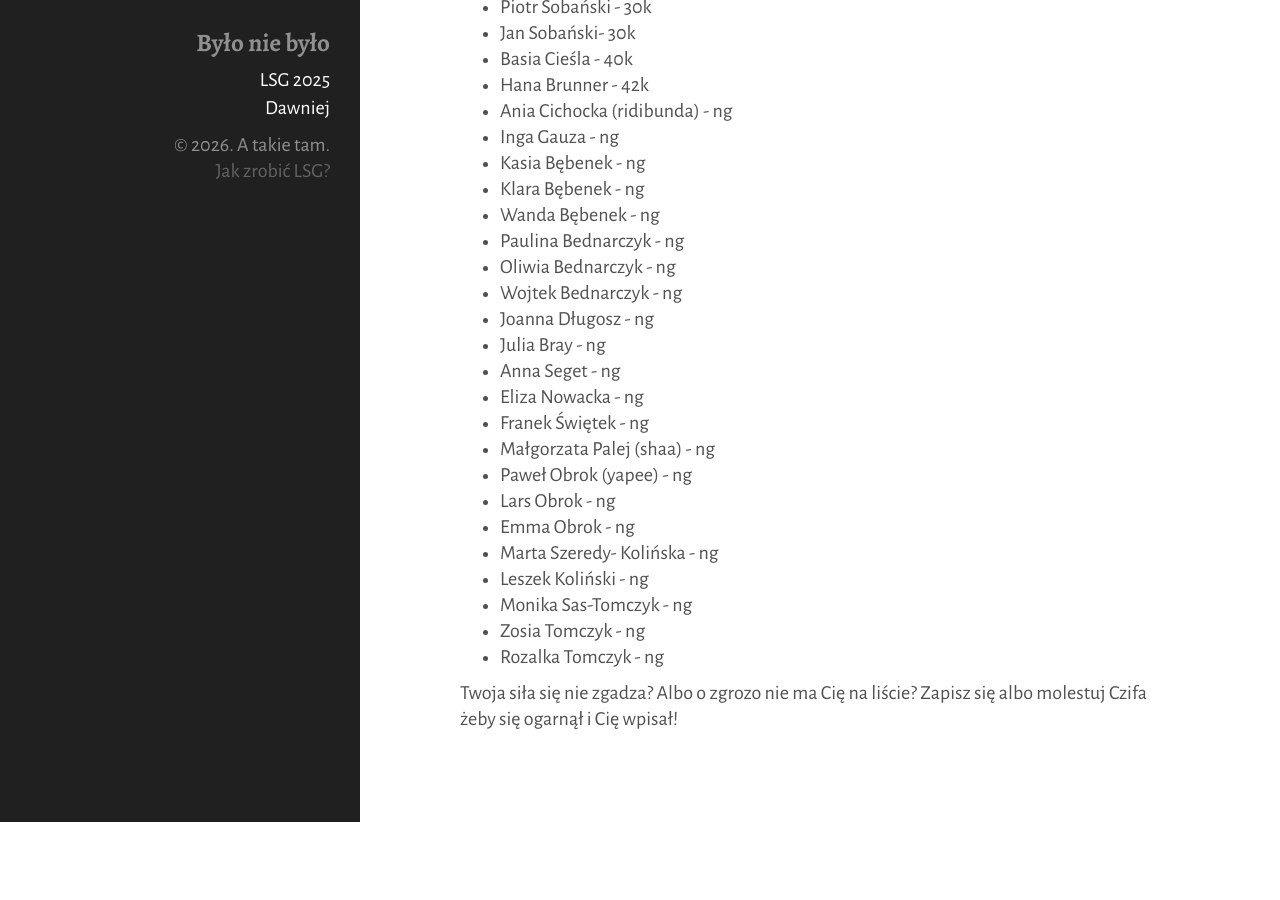
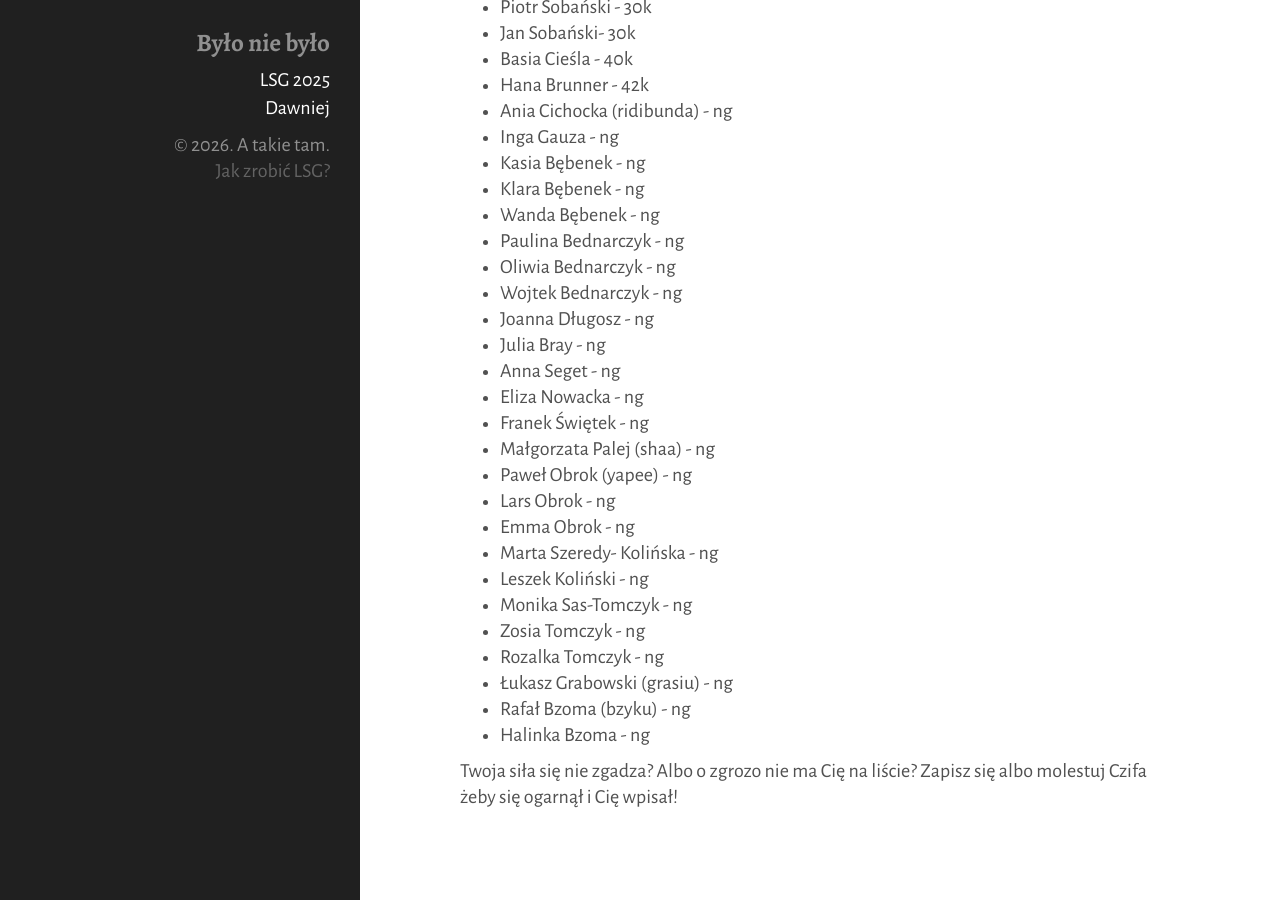
Before and after one commit to tasuki/lsg, a Jekyll site: the page built from _pages/zarejestrowani.md, in a window 1280 px wide and 900 px high, scrolled down 748 px. Built offline with Jekyll 4.4.1, drawn with Linux system fonts in a browser that asks for light colours; before the commit the page ends 1570 px from its top, so only the background shows below that.

Commit message:
Update zarejestrowani.md

```diff
--- a/_pages/zarejestrowani.md
+++ b/_pages/zarejestrowani.md
@@ -56,5 +56,8 @@ Zarejestrowani uczestnicy, mniej więcej według stopnia:
 - Monika Sas-Tomczyk - ng
 - Zosia Tomczyk - ng
 - Rozalka Tomczyk - ng
+- Łukasz Grabowski (grasiu) - ng
+- Rafał Bzoma (bzyku) - ng
+- Halinka Bzoma - ng
 
 Twoja siła się nie zgadza? Albo o zgrozo nie ma Cię na liście? Zapisz się albo molestuj Czifa żeby się ogarnął i Cię wpisał!
```
